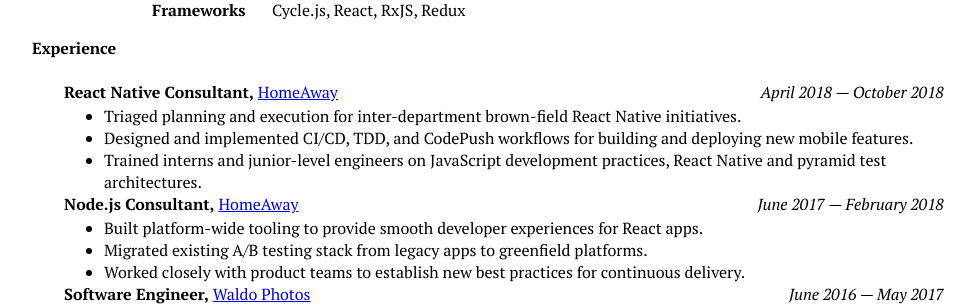
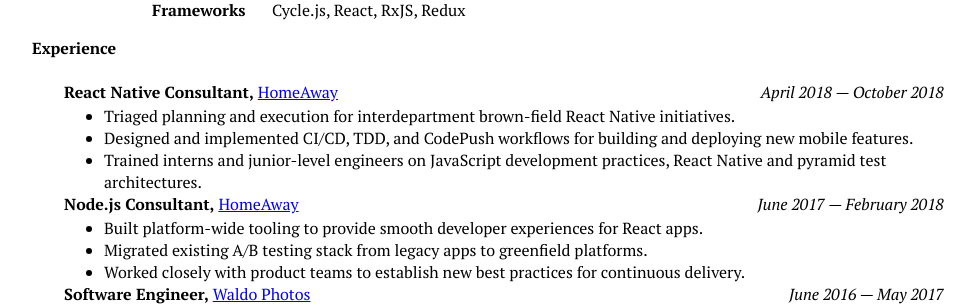
Before and after one commit to L8D/l8d.github.io, a Jekyll site: the page resume/index.html, which Jekyll copies as it is, in a window 1280 px wide. Shown: the part 196-502 px from the top of the page, without its empty margins (152-1127 px from the left). Built offline with Jekyll 4.4.1, drawn with Linux system fonts in a browser that asks for light colours; Markdown is read by kramdown in place of the engine named in the settings.

Commit message:
Remove hyphen

```diff
--- a/resume/index.html
+++ b/resume/index.html
@@ -55,7 +55,7 @@
         </div>
 
         <ul>
-          <li>Triaged planning and execution for inter-department brown-field React Native initiatives.</li>
+          <li>Triaged planning and execution for interdepartment brown-field React Native initiatives.</li>
           <li>Designed and implemented CI/CD, TDD, and CodePush workflows for building and deploying new mobile features.</li>
           <li>Trained interns and junior-level engineers on JavaScript development practices, React Native and pyramid test architectures.</li>
         </ul>
```
